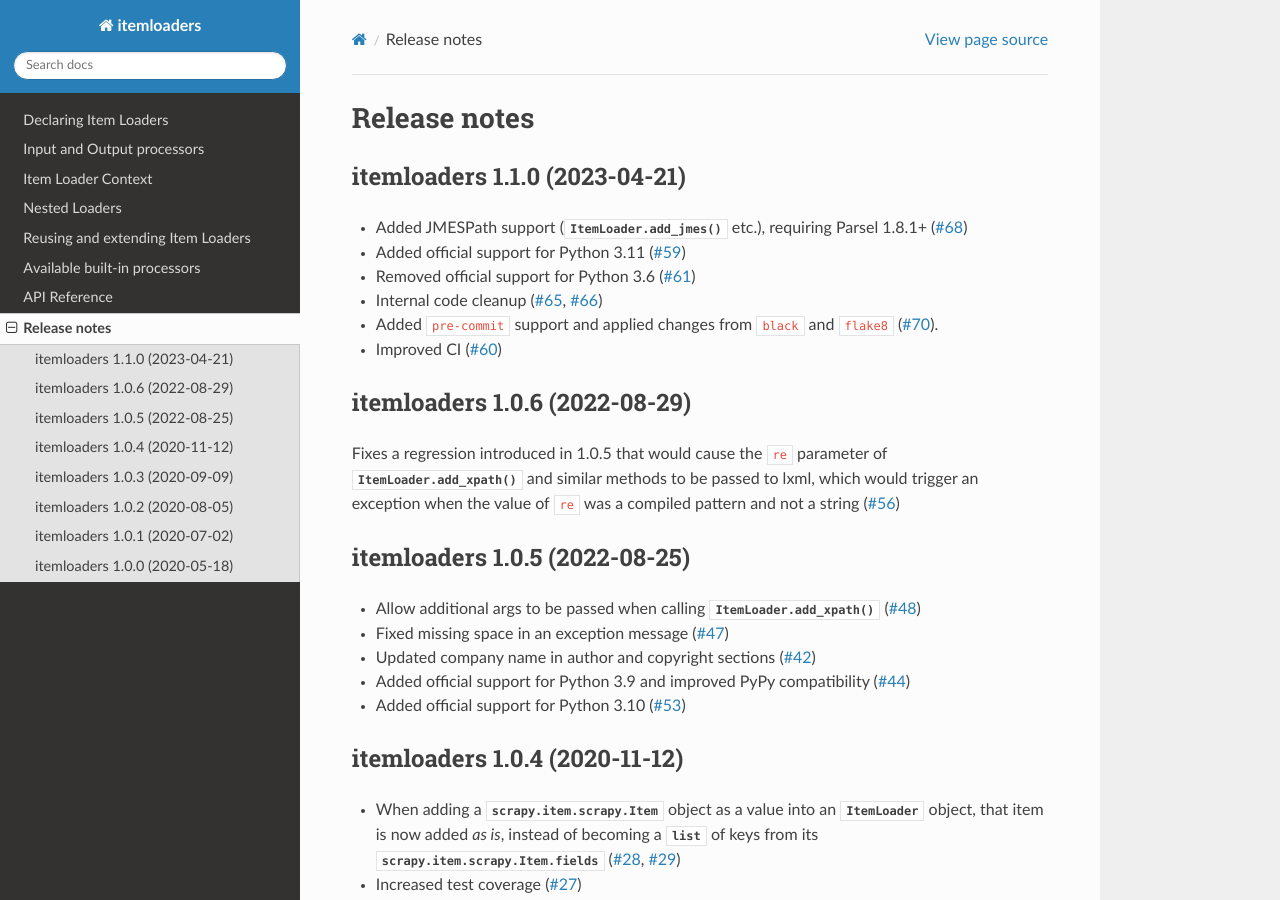
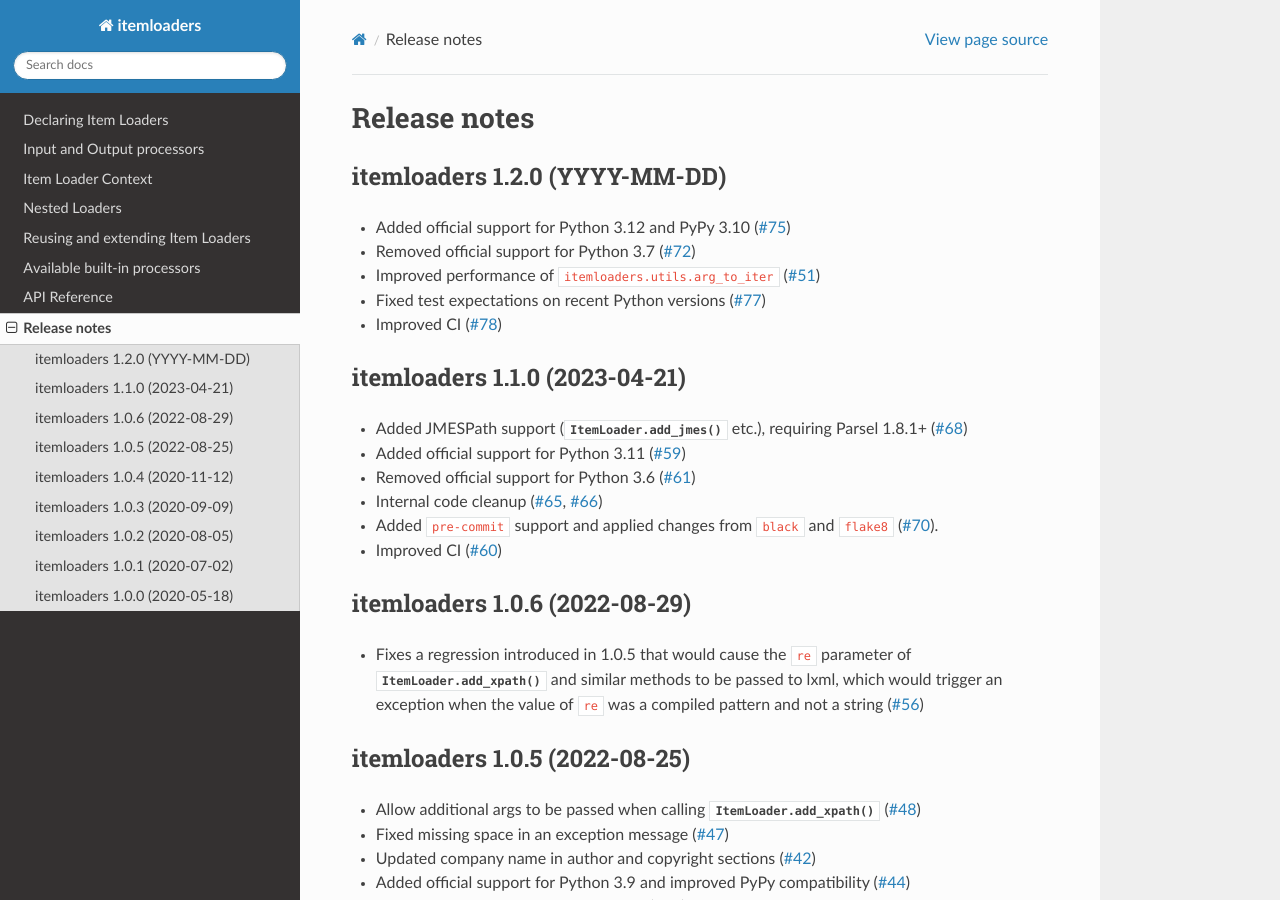
Before and after one commit to scrapy/itemloaders, a Sphinx documentation site: the page built from docs/release-notes.rst, in a window 1280 px wide and 900 px high. Built offline with Sphinx 7.4.7 and the Read the Docs theme 2.0.0, drawn with Linux system fonts in a browser that asks for light colours.

Commit message:
Release notes for 1.2.0.

```diff
--- a/docs/release-notes.rst
+++ b/docs/release-notes.rst
@@ -4,6 +4,21 @@
 
 Release notes
 =============
+
+.. _release-1.2.0:
+
+itemloaders 1.2.0 (YYYY-MM-DD)
+------------------------------
+
+-   Added official support for Python 3.12 and PyPy 3.10 (:gh:`75`)
+
+-   Removed official support for Python 3.7 (:gh:`72`)
+
+-   Improved performance of ``itemloaders.utils.arg_to_iter`` (:gh:`51`)
+
+-   Fixed test expectations on recent Python versions (:gh:`77`)
+
+-   Improved CI (:gh:`78`)
 
 .. _release-1.1.0:
 
@@ -29,10 +44,10 @@
 itemloaders 1.0.6 (2022-08-29)
 ------------------------------
 
-Fixes a regression introduced in 1.0.5 that would cause the ``re`` parameter of
-:meth:`ItemLoader.add_xpath` and similar methods to be passed to lxml, which
-would trigger an exception when the value of ``re`` was a compiled pattern and
-not a string (:gh:`56`)
+-   Fixes a regression introduced in 1.0.5 that would cause the ``re`` parameter of
+    :meth:`ItemLoader.add_xpath` and similar methods to be passed to lxml, which
+    would trigger an exception when the value of ``re`` was a compiled pattern and
+    not a string (:gh:`56`)
 
 .. _release-1.0.5:
 
@@ -112,7 +127,7 @@
 itemloaders 1.0.0 (2020-05-18)
 ------------------------------
 
-Initial release, based on a part of the :doc:`Scrapy <scrapy:index>` code base.
+-   Initial release, based on a part of the :doc:`Scrapy <scrapy:index>` code base.
 
 
 .. _itemadapter: https://github.com/scrapy/itemadapter#itemadapter
```
